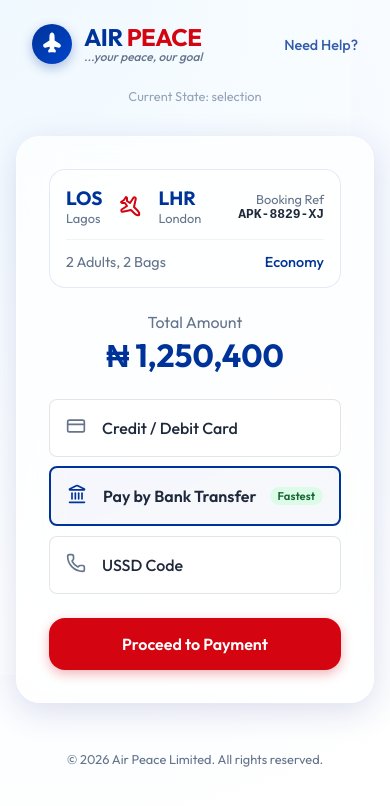
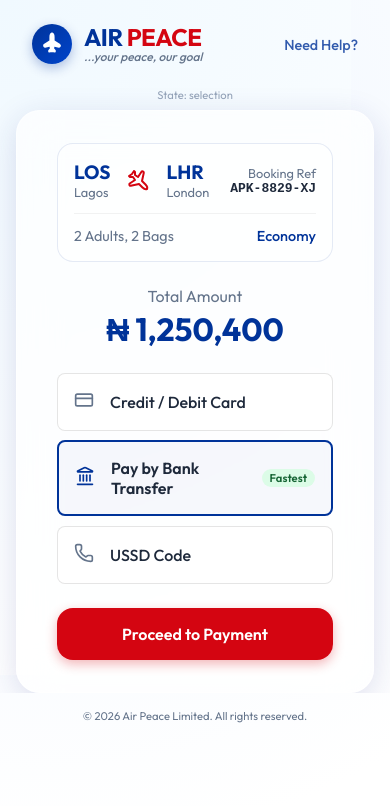
Before and after one commit to mohammadmumtazkhan-a11y/air-peace-payment, a React (Vite) app: page / in a window 390 px wide. Shown: the top 806 px of the page. Built offline with nearby package versions, Linux system fonts and the light colour scheme.

Commit message:
Fix: Implement 100vh lock and responsive scaling for no-scroll experience

```diff
--- a/src/App.jsx
+++ b/src/App.jsx
@@ -33,29 +33,39 @@
   };
 
   return (
-    <div className="app-container">
+    <div className="app-container" style={{ height: '100%', display: 'flex', flexDirection: 'column' }}>
       {/* Background Decor */}
       <div style={{ position: 'fixed', top: '-20%', left: '-10%', width: '100vw', height: '100vh', zIndex: -1, background: 'radial-gradient(circle at 10% 20%, rgb(240, 249, 255) 0%, rgb(255, 255, 255) 90%)' }}></div>
 
       <Header />
 
-      <main style={{ padding: '0 1rem', width: '100%', display: 'flex', flexDirection: 'column', alignItems: 'center' }}>
+      <main style={{
+        flex: 1,
+        width: '100%',
+        display: 'flex',
+        flexDirection: 'column',
+        alignItems: 'center',
+        justifyContent: 'center', // Center vertically
+        overflow: 'hidden',
+        padding: '0 1rem'
+      }}>
 
-        {/* Helper text for prototype context */}
-        <div style={{ marginBottom: '1rem', fontSize: '0.8rem', color: '#94a3b8' }}>
-          Current State: {currentStep}
+        {/* Helper text - hide on small screens if needed, or keep discrete */}
+        <div style={{ marginBottom: '0.5rem', fontSize: '0.7rem', color: '#94a3b8' }}>
+          State: {currentStep}
         </div>
 
         {currentStep === 'mobile_sim' ? (
           /* Mobile Flow is standalone (simulated phone) */
-          <div className="animate-fade-in-up">
-            <h2 style={{ textAlign: 'center', marginBottom: '1rem', color: 'var(--color-primary)' }}>Simulating Mobile Device</h2>
+          <div className="animate-fade-in-up" style={{ transform: 'scale(0.9)', transformOrigin: 'top center' }}>
+            {/* Scaled down slightly to fit */}
+            <h2 style={{ textAlign: 'center', marginBottom: '0.5rem', color: 'var(--color-primary)', fontSize: '1rem' }}>Simulating Mobile Device</h2>
             <MobileFlow onComplete={handlePaymentComplete} />
           </div>
         ) : (
           /* Desktop Flow Container */
-          <PaymentCard>
-            <div style={{ minHeight: '300px' }}>
+          <PaymentCard className="responsive-card">
+            <div style={{ width: '100%' }}>
               {currentStep === 'selection' && (
                 <SelectionView onProceed={handleProceedToCheckout} />
               )}
@@ -79,9 +89,10 @@
 
       <footer style={{
         textAlign: 'center',
-        padding: '2rem',
+        padding: '1rem',
         color: 'var(--color-text-muted)',
-        fontSize: '0.8rem'
+        fontSize: '0.7rem',
+        flexShrink: 0
       }}>
         &copy; {new Date().getFullYear()} Air Peace Limited. All rights reserved.
       </footer>
--- a/src/components/Container/PaymentCard.jsx
+++ b/src/components/Container/PaymentCard.jsx
@@ -7,13 +7,16 @@
             style={{
                 width: '100%',
                 maxWidth: '480px',
-                padding: '2rem',
-                margin: '1rem auto',
+                padding: '2rem 2.5rem',
+                margin: '0',
                 position: 'relative',
                 display: 'flex',
                 flexDirection: 'column',
-                gap: '2rem',
-                animationDelay: '0.2s'
+                gap: '1.5rem',
+                animationDelay: '0.2s',
+                maxHeight: '100%',
+                overflowY: 'auto', // Safety scroll only if absolutely needed inside the card
+                scrollbarWidth: 'none' // Hide scrollbar for aesthetics
             }}
         >
             {children}
--- a/src/index.css
+++ b/src/index.css
@@ -2,9 +2,11 @@
 
 :root {
   /* Brand Colors */
-  --color-primary: #003399; /* Air Peace Blue */
+  --color-primary: #003399;
+  /* Air Peace Blue */
   --color-primary-rgb: 0, 51, 153;
-  --color-accent: #D40511; /* Air Peace Red */
+  --color-accent: #D40511;
+  /* Air Peace Red */
   --color-accent-rgb: 212, 5, 17;
 
   /* Neutrals */
@@ -39,11 +41,35 @@
   font-family: 'Outfit', sans-serif;
   background: radial-gradient(circle at 10% 20%, rgb(239, 246, 255) 0%, rgb(255, 255, 255) 90%);
   color: var(--color-text-main);
-  min-height: 100vh;
+  height: 100vh;
+  /* Fixed height */
+  width: 100vw;
   display: flex;
   flex-direction: column;
-  overflow-x: hidden;
+  overflow: hidden;
+  /* Prevent scrolling */
   -webkit-font-smoothing: antialiased;
+}
+
+/* Scale down for smaller laptops/screens to fit everything */
+@media (max-height: 800px) {
+  :root {
+    font-size: 14px;
+    /* Scale down base font size */
+    --radius-lg: 16px;
+    --radius-md: 12px;
+  }
+}
+
+@media (max-height: 600px) {
+  :root {
+    font-size: 12px;
+    /* Scale further for very short screens */
+  }
+
+  .app-container {
+    zoom: 0.9;
+  }
 }
 
 /* Glass Card Utility */
@@ -62,6 +88,7 @@
     opacity: 0;
     transform: translateY(20px);
   }
+
   to {
     opacity: 1;
     transform: translateY(0);
@@ -69,9 +96,20 @@
 }
 
 @keyframes pulse {
-  0% { transform: scale(1); opacity: 1; }
-  50% { transform: scale(1.05); opacity: 0.8; }
-  100% { transform: scale(1); opacity: 1; }
+  0% {
+    transform: scale(1);
+    opacity: 1;
+  }
+
+  50% {
+    transform: scale(1.05);
+    opacity: 0.8;
+  }
+
+  100% {
+    transform: scale(1);
+    opacity: 1;
+  }
 }
 
 @keyframes slideIn {
@@ -79,6 +117,7 @@
     opacity: 0;
     transform: translateX(10px);
   }
+
   to {
     opacity: 1;
     transform: translateX(0);
```
